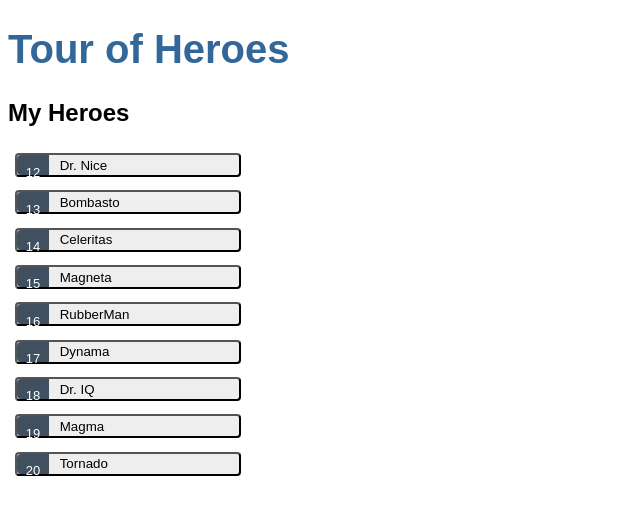
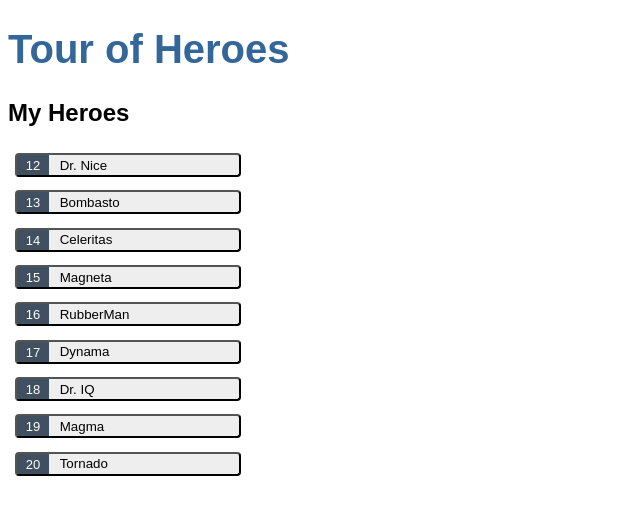
Before and after one commit to CrazyMechanic/angular-tour-of-heroes, an Angular app: page / in a window 1280 px wide. Shown: the top 514 px of the page, without its empty margins (0-640 px from the left). Built offline with nearby package versions, Linux system fonts and the light colour scheme.

Commit message:
Display list end, start create feature component

```diff
--- a/src/app/heroes/heroes.component.html
+++ b/src/app/heroes/heroes.component.html
@@ -2,7 +2,7 @@
 
 <ul class="heroes">
   <li *ngFor="let hero of heroes">
-    <button (click)="onSelect(hero)" type="button">
+    <button (click)="onSelect(hero)" [class.selected]="hero === selectedHero" type="button">
       <span class="badge">{{hero.id}}</span>
       <span class="name">{{hero.name}}</span>
     </button>
--- a/src/app/heroes/heroes.component.scss
+++ b/src/app/heroes/heroes.component.scss
@@ -54,11 +54,11 @@
   display: inline-block;
   font-size: small;
   color: white;
-  padding: 0.8em 0.7em 0 0.7em;
+  padding: 0.3em 0.7em 0 0.7em;
   background-color: #405061;
   line-height: 1em;
   margin-right: .8em;
-  border-radius: 4px 0 0 4px;
+  border-radius: 1px 0 0 1px;
 }
 
 .heroes .name {
```
